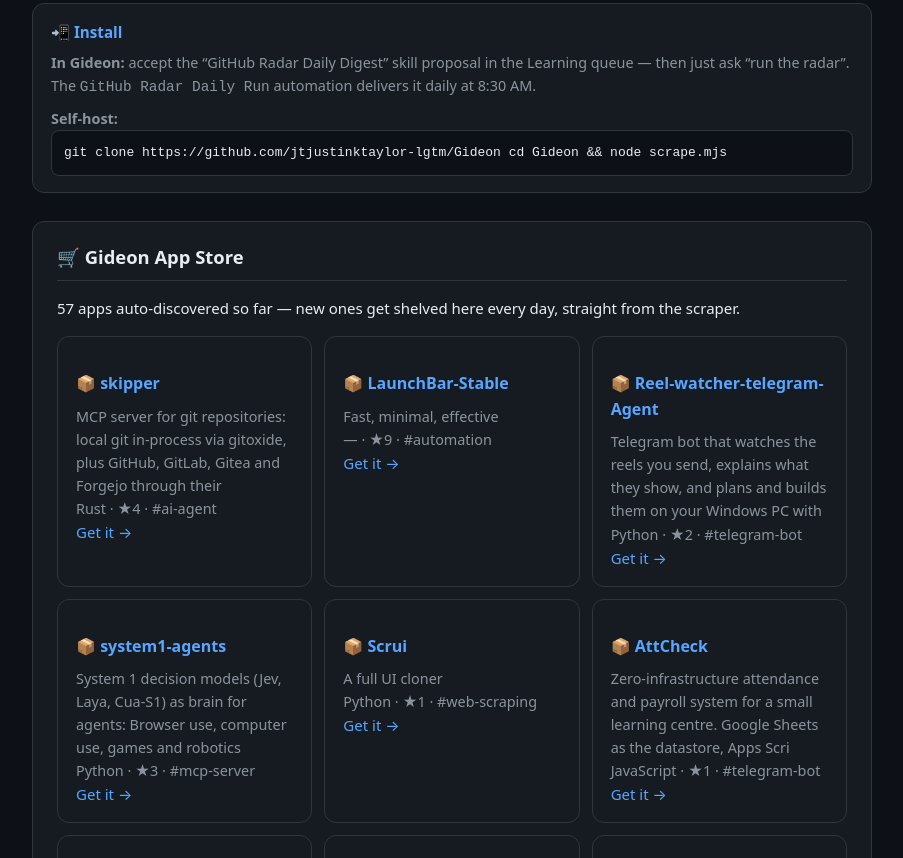
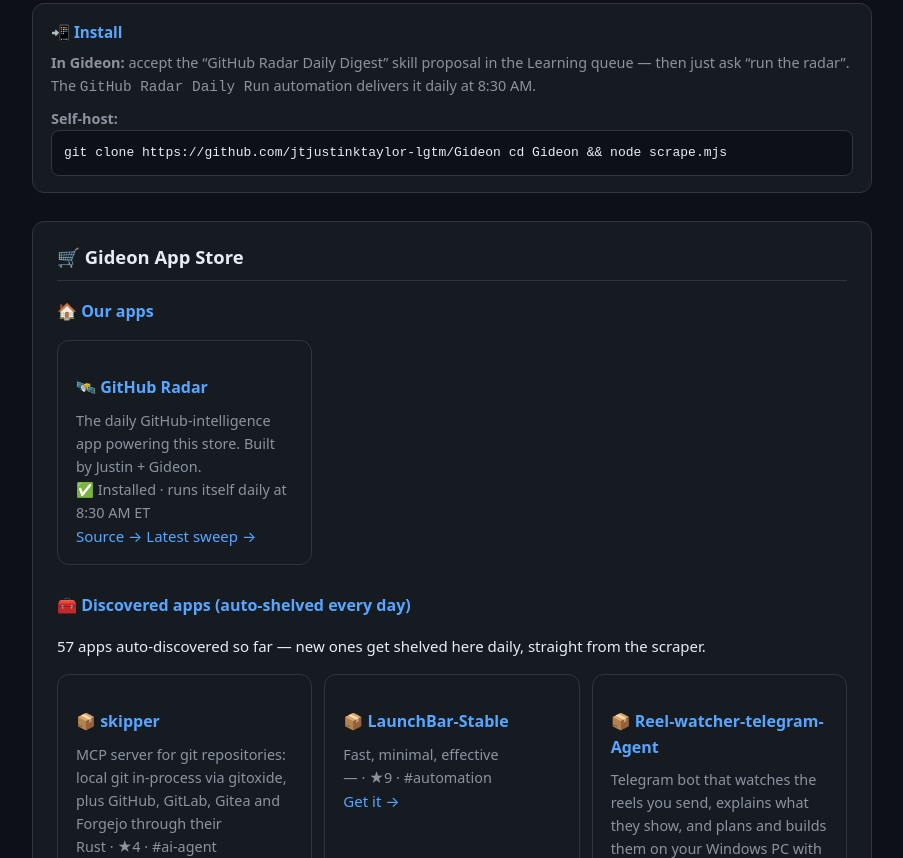
Before and after one commit to jtjustinktaylor-lgtm/Gideon, a website: page docs/index.html in a window 1280 px wide. Shown: the part 514-1372 px from the top of the page, without its empty margins (188-1091 px from the left). Drawn offline with Linux system fonts and the light colour scheme.

Commit message:
store: list our own app under 'Our apps'

```diff
--- a/docs/index.html
+++ b/docs/index.html
@@ -72,7 +72,12 @@
 
   <div class="digest">
     <h2>🛒 Gideon App Store</h2>
-<p class="note"><span id="store-count">0</span> apps auto-discovered so far — new ones get shelved here every day, straight from the scraper.</p>
+<h3>🏠 Our apps</h3>
+<div style="display:grid;gap:12px;grid-template-columns:repeat(auto-fill,minmax(240px,1fr));margin:16px 0 28px">
+  <div class="card"><h3>🛰️ GitHub Radar</h3><p>The daily GitHub-intelligence app powering this store. Built by Justin + Gideon.</p><p class="note">✅ Installed · runs itself daily at 8:30 AM ET</p><a href="https://github.com/jtjustinktaylor-lgtm/Gideon" target="_blank" rel="noopener">Source →</a> <a href="LATEST.md">Latest sweep →</a></div>
+</div>
+<h3>🧰 Discovered apps (auto-shelved every day)</h3>
+<p class="note"><span id="store-count">0</span> apps auto-discovered so far — new ones get shelved here daily, straight from the scraper.</p>
 <div id="store" style="display:grid;gap:12px;grid-template-columns:repeat(auto-fill,minmax(240px,1fr));margin:16px 0 28px"></div>
 <h2>📡 Latest sweep</h2>
     <p class="meta" id="meta">Loading digest…</p>
```
